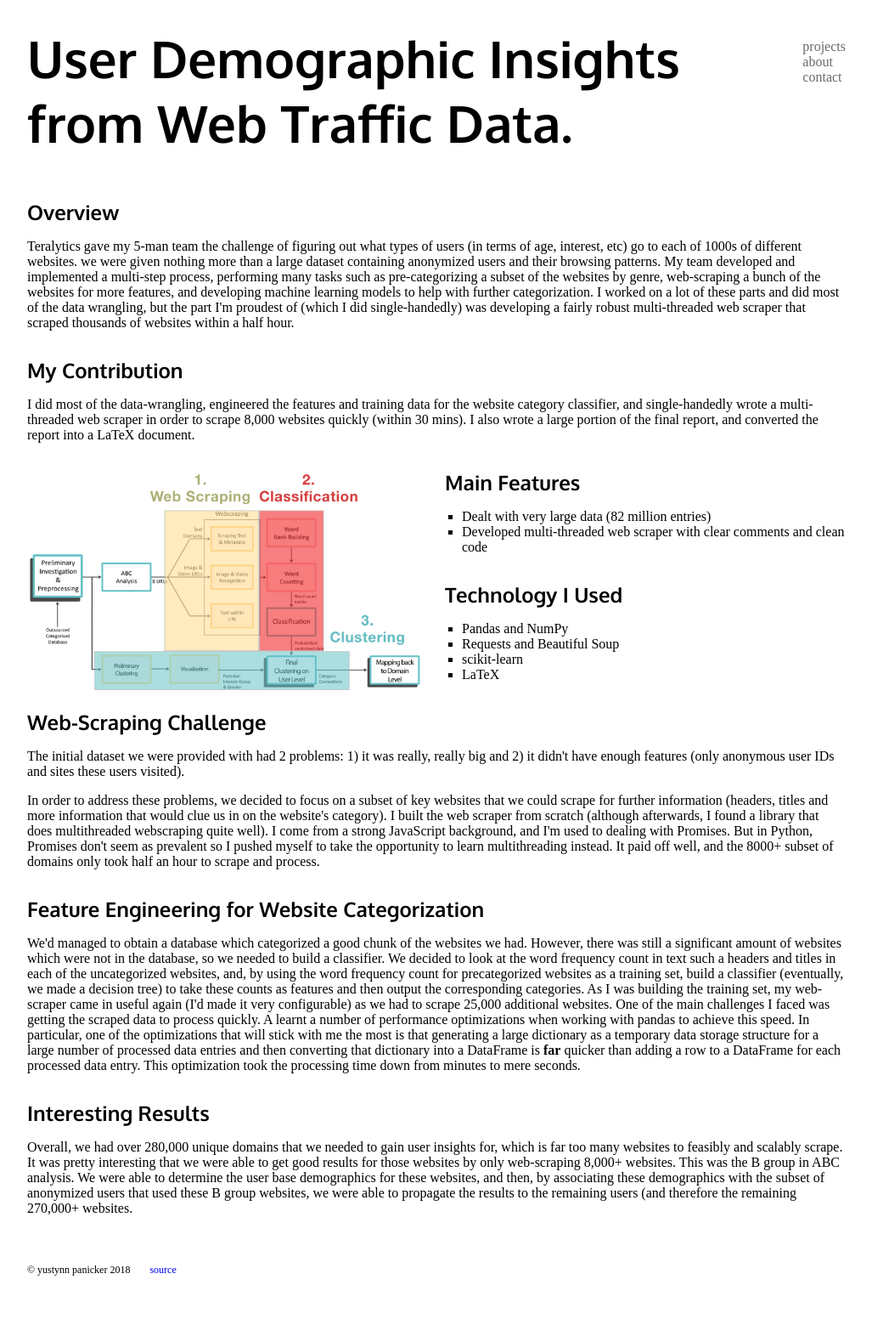
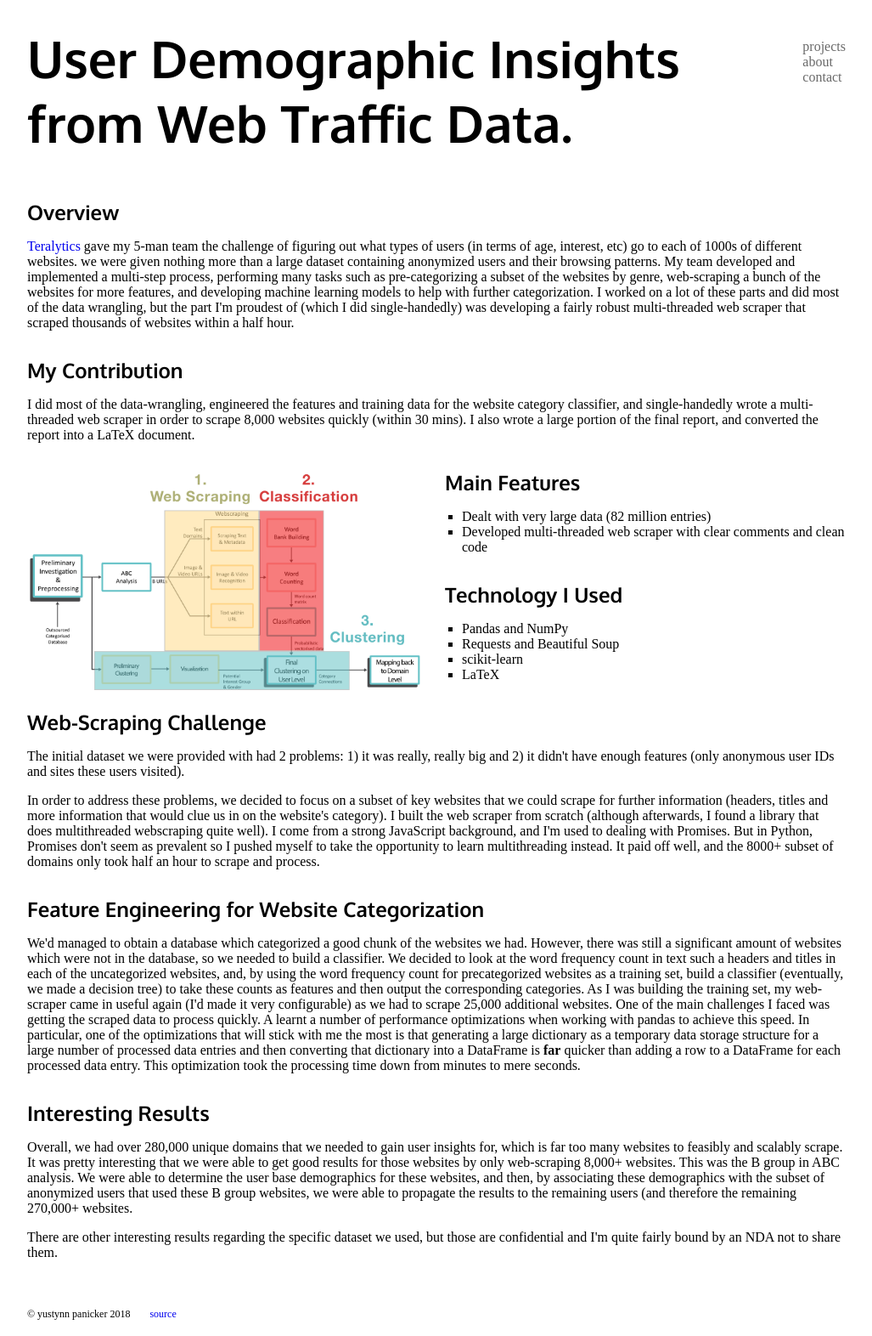
Before and after one commit to Yustynn/personal-site, a Jekyll site: the page built from _projects/teralytics.html, in a window 1280 px wide. Shown: the whole page at 85% size, without its empty margins (126-1153 px from the left). Built offline with Jekyll 4.4.1, drawn with Linux system fonts in a browser that asks for light colours; some web fonts are replaced; before the commit the page ends 1520 px from its top, so only the background shows below that.

Commit message:
Minor content edits

```diff
--- a/_projects/teralytics.html
+++ b/_projects/teralytics.html
@@ -9,7 +9,7 @@ tags:
 ---
 <article class='overview'>
   <h2>Overview</h2>
-  <p>Teralytics gave my 5-man team the challenge of figuring out what types of users (in terms of age,
+  <p><a href='https://www.teralytics.net/'>Teralytics</a> gave my 5-man team the challenge of figuring out what types of users (in terms of age,
     interest, etc) go to each of 1000s of different websites. we were given
     nothing
     more than a large dataset containing anonymized users and their browsing
@@ -117,4 +117,9 @@ tags:
     websites, we were able to propagate the results to the remaining users (and
     therefore the remaining 270,000+ websites.
   </p>
+
+  <p>
+    There are other interesting results regarding the specific dataset we used,
+    but those are confidential and I'm quite fairly bound by an NDA not to share them.
+  </p>
 </article>
```
Also changed, not shown: _projects/girder-gus.html (+21 -2 lines).
